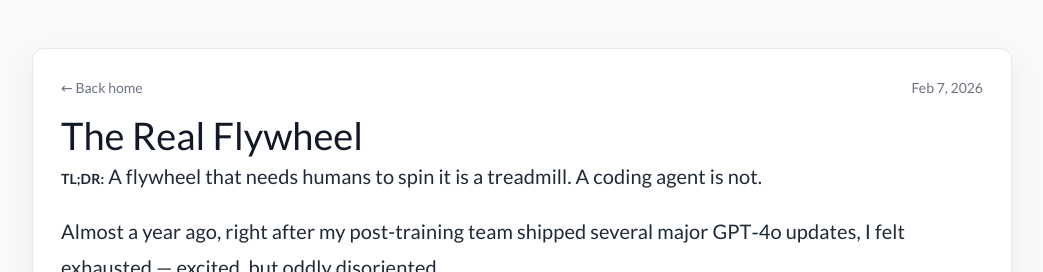
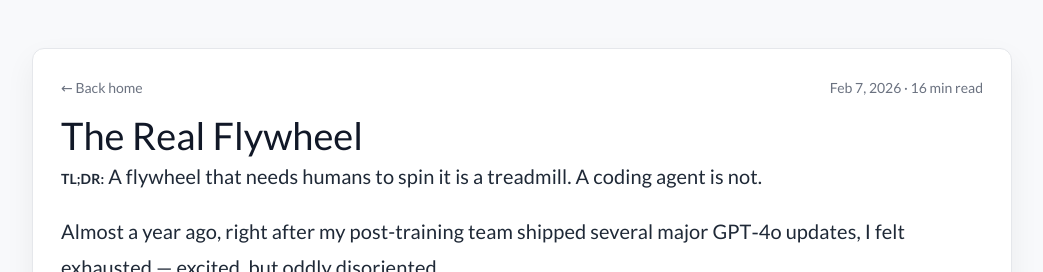
Before and after one commit to haossr/haossr.github.io, a Jekyll site: the page built from writing/the-real-flywheel/index.html, in a window 1280 px wide and 900 px high. Shown: the top 272 px of the window, without its empty margins (118-1161 px from the left). Built offline with Jekyll 4.4.1, drawn with Linux system fonts in a browser that asks for light colours.

Commit message:
Add reading-time meta to The Real Flywheel post (#18)
Co-authored-by: Hao Sheng <haosheng@users.noreply.github.com>

```diff
--- a/writing/the-real-flywheel/index.html
+++ b/writing/the-real-flywheel/index.html
@@ -130,7 +130,7 @@ layout: null
     <article class="essay-card essay-content">
       <div class="essay-top">
         <a class="reading-back" href="/">&larr; Back home</a>
-        <div class="essay-meta">Feb 7, 2026</div>
+        <div class="essay-meta">Feb 7, 2026 · 16 min read</div>
       </div>
 
       <h1 class="essay-title">The Real Flywheel</h1>
```
